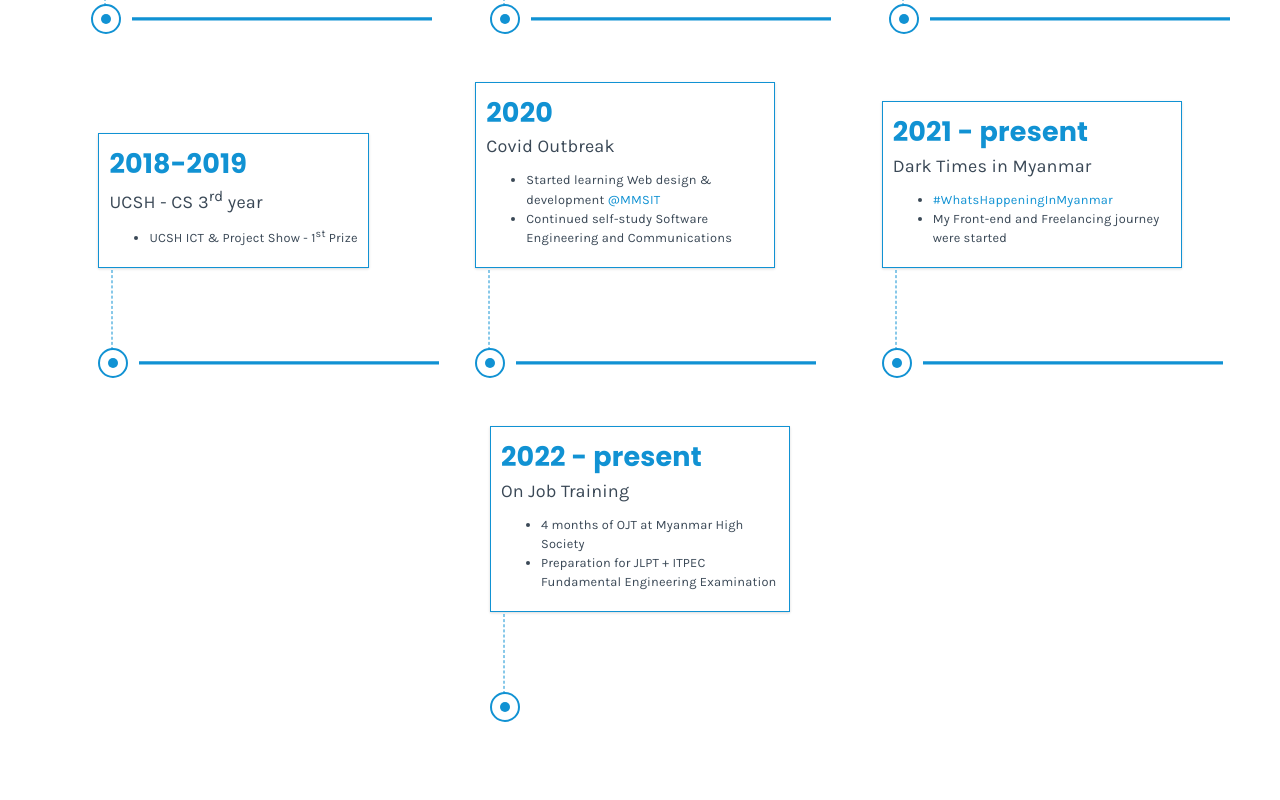
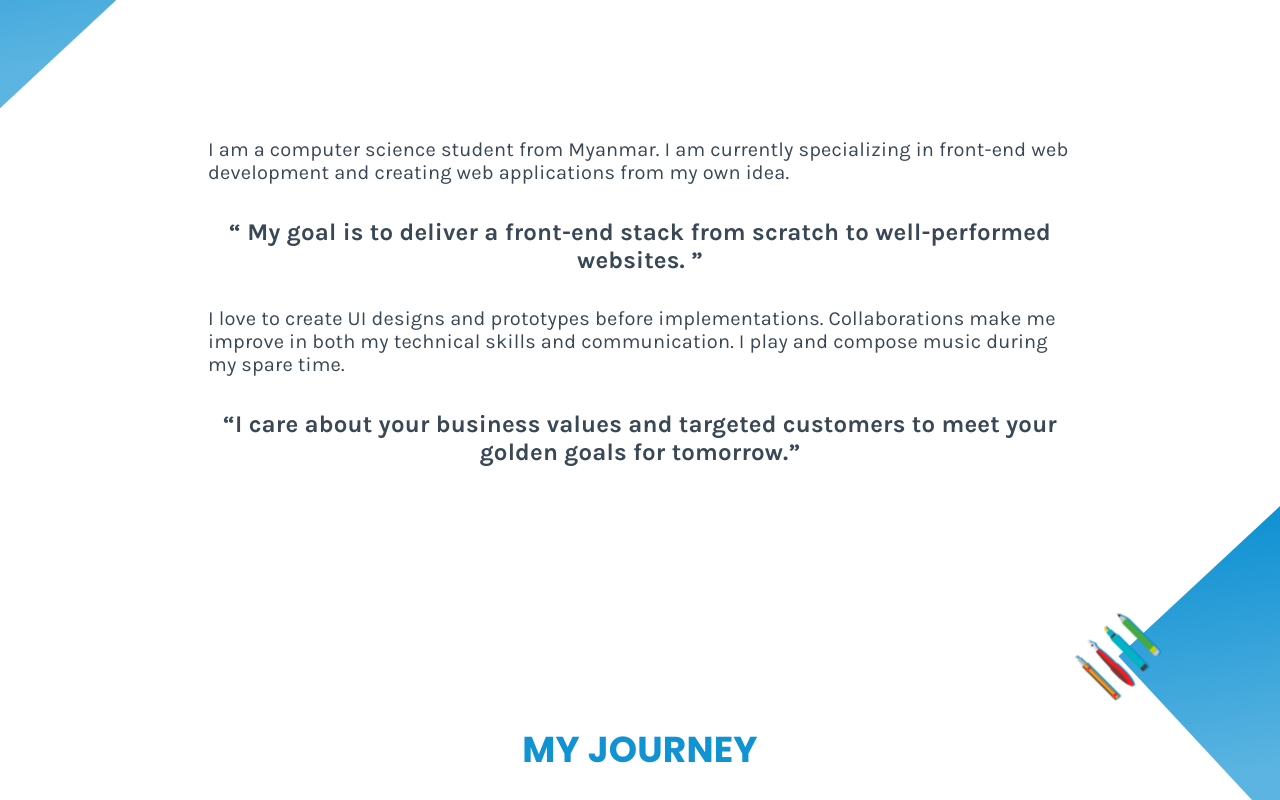
Before and after one commit to T-N9/tn-porfolio-frontend, a React (Create React App) app: page /about in a window 1280 px wide. Shown: the part 1000-1800 px from the top of the page. Built offline with nearby package versions, Linux system fonts and the light colour scheme.

Commit message:
Design updates

```diff
--- a/src/components/AboutHero/index.js
+++ b/src/components/AboutHero/index.js
@@ -10,8 +10,8 @@ const AboutHero = () => {
         <div className="about_hero--wrapper">
           <div className="about_hero--content">
             <h1 className="">
-              Hi there, I am <span className="ht_text">Te Nyain</span> Moe Lwin,
-              21 years old creative <span className="ht_text">front-end</span> web developer with 1+ years experience. I am here to help
+              I am <span className="ht_text">Te Nyain Moe Lwin</span>,<br/>
+              22 years old creative <span className="ht_text">front-end</span> web developer with 1+ years experience. I am here to help
               turn your <span className="ht_text">idea into life.</span>{" "}
             </h1>
           </div>
--- a/src/components/AboutTimeline/index.js
+++ b/src/components/AboutTimeline/index.js
@@ -3,6 +3,7 @@ import React from "react";
 const AboutTimeline = () => {
   return (
     <section className="about-timeline">
+      <h1 className="title_text center_text">My Journey</h1>
       <div className="container">
         <div>
           <div className="about-timeline--content">
--- a/src/components/HomeAbout/AboutContent.jsx
+++ b/src/components/HomeAbout/AboutContent.jsx
@@ -1,38 +1,41 @@
-import React from 'react';
-import { Link } from 'react-router-dom';
+import React from "react";
+import { Link } from "react-router-dom";
 
 const AboutContent = () => {
   return (
     <>
       <div className="content_wrapper">
-                <h1 className="title_text center_text">About Me</h1>
+        {/* <h1 className="title_text center_text">About Me</h1> */}
 
         <p className="lg_para">
-                My name is Te Nyain Moe Lwin, a computer science student from Myanmar. I am currently specializing in
-                front-end web development and creating web applications
-                from my own idea.
+          I am a computer science student from Myanmar. I am currently
+          specializing in front-end web development and creating web
+          applications from my own idea.
         </p>
 
         <p className="quote_para center_text">
-                “ My goal is to deliver a front-end stack
-                from scratch to well-performed websites. ”
+          “ My goal is to deliver a front-end stack from scratch to
+          well-performed websites. ”
         </p>
 
         <p className="lg_para">
-                I love to create UI designs and prototypes before
-                implementations. Collaborations make me improve in both
-                my technical skills and communication. I play and compose
-                music during my spare time.
+          I love to create UI designs and prototypes before implementations.
+          Collaborations make me improve in both my technical skills and
+          communication. I play and compose music during my spare time.
         </p>
 
-                <Link to="/about">
+        <p className="quote_para center_text">
+          “I care about your business values and targeted customers to meet your golden goals for tomorrow.”
+        </p>
+
+        {/* <Link to="/about">
                     <button className="primary_btn table_center">
                         More about me
                     </button>
-                </Link>
+                </Link> */}
       </div>
     </>
   );
-}
+};
 
 export default AboutContent;
--- a/src/components/HomeAbout/_HomeAbout.scss
+++ b/src/components/HomeAbout/_HomeAbout.scss
@@ -1,7 +1,8 @@
 
 .about_page_wrapper {
+    margin-top: 5rem;
     position: relative;
-    padding: calUni(60px) 0;
+    padding: 10rem 0;
     .about_page {
 
         .media_left_wrapper {
--- a/src/components/HomeProjects/_HomeProjects.scss
+++ b/src/components/HomeProjects/_HomeProjects.scss
@@ -1,5 +1,4 @@
 #portfolio {
-  margin-top: 6rem;
 
   @include m-breakpoint-down(large) {
     margin-top: 15rem;
--- a/src/pages/AboutPage.js
+++ b/src/pages/AboutPage.js
@@ -1,13 +1,14 @@
 import React from "react";
 
 /* Components */
-import { AboutHero, AboutTimeline, Footer, HomeMotto  } from "../components";
+import { AboutHero, AboutTimeline, Footer, HomeMotto, HomeAbout  } from "../components";
 
 const AboutPage = () => {
   return (
     <>
       <div className="nav_spacer"></div>
       <AboutHero/>
+      <HomeAbout/>
       <AboutTimeline/>
       <HomeMotto/>
       <Footer/>
--- a/src/pages/HomePage.js
+++ b/src/pages/HomePage.js
@@ -6,7 +6,7 @@ const HomePage = () => {
         <>
            <div className="nav_spacer"></div>
             <HomeHero/>
-            <HomeAbout/>
+            {/* <HomeAbout/> */}
             <div id="portfolio">
                 <HomeProject/>
             </div>
```
Lines whose indentation alone changed are shown as unchanged.
